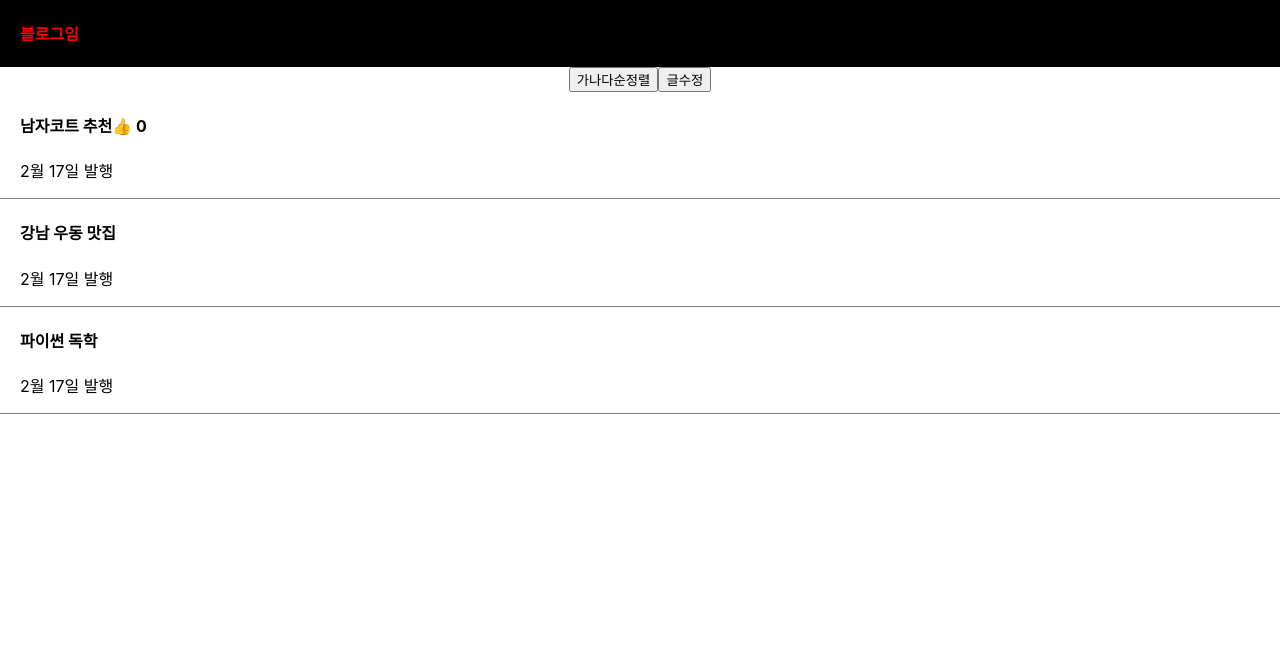
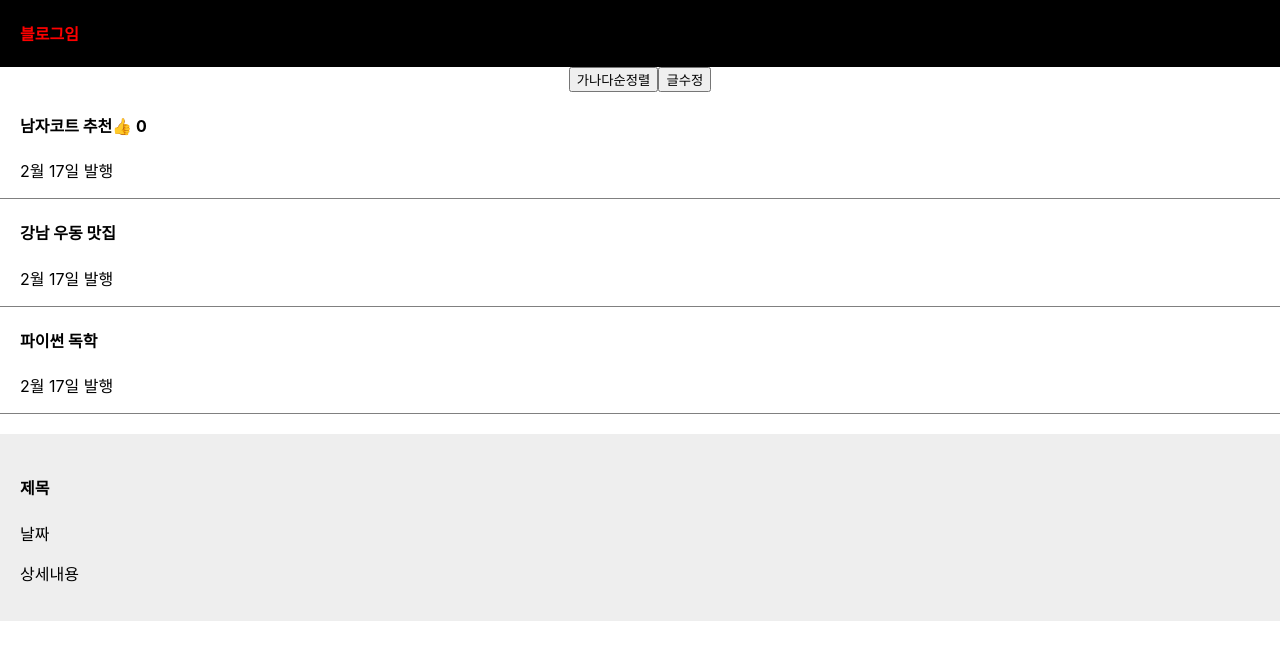
Before and after one commit to kwon6504/React-Study, a React (Create React App) app: page / in a window 1280 px wide. Shown: the top 660 px of the page. Built offline with nearby package versions, Linux system fonts and the light colour scheme.

Commit message:
Commponent 사용법

```diff
--- a/src/App.css
+++ b/src/App.css
@@ -10,6 +10,13 @@ div {
   padding-left: 20px;
   text-align: left;
   border-bottom: 1px solid gray;
+}
+
+.modal {
+  margin-top: 20px;
+  padding: 20px;
+  background: #eee;
+  text-align: left;
 }
 
 .black-nav {
--- a/src/App.js
+++ b/src/App.js
@@ -35,16 +35,19 @@ function App() {
         <h4 style={{ color: 'red', fontSize: '16px' }}>블로그임</h4>
       </div>
 
+      {/* 내가 작성한 숙제 답변 sort = 정렬함수, localeCompare = 문자열 비교함수 */}
       <button onClick={() => {
         let sortkr = [...글제목].sort((a, b) => a.localeCompare(b, 'ko-KR'));
         글제목변경(sortkr);
       }}>가나다순정렬</button>
 
-      {/* <button onClick={() => {
+      {/* 코딩애플 답변
+       <button onClick={() => {
         let copy = [...글제목];
         copy.sort();
         글제목변경(copy)
       }}> 정렬버튼 </button> */}
+
 
       <button onClick={() => { //기존거state == 신규state의 경우 변경안해줌
         let copy = [...글제목]; //...괄호를 나오게 한후 변경해달라는
@@ -66,8 +69,43 @@ function App() {
         <h4>{글제목[2]}</h4>
         <p>2월 17일 발행</p>
       </div>
+
+      <Modal></Modal>
+
     </div>
   );
 }
 
+
+{/* 컴포넌트(Component) 만드는법
+      1. function만들고
+      2. return() 안에 html 담기
+      3. <함수명></함수명>쓰기
+      컴포넌트 사용하기좋을때
+      1. 반복적인 html 축약할 때
+      2. 큰 페이지들
+      3. 자주변경되는 것들
+    컴포넌트 단점 : state 가져다쓸 때 문제생김(A함수에 잇던 변수는 B함수에서 맘대로 가져다 쓸 수 없음)*/}
+function Modal() {
+  return (
+    //의미 없는 div 만들기 싫을때 <></>사용가능하다
+    <>
+      <div className='modal'>
+        <h4>제목</h4>
+        <p>날짜</p>
+        <p>상세내용</p>
+      </div>
+    </>
+  );
+}
+
+// (참고) 컴포넌트 만드는 문법 2
+// let 보다 const를 많이 사용한다.
+// let Modal = () => {
+//   return(
+//     <div>
+//     </div>
+//   );
+// };
+
 export default App;
```
